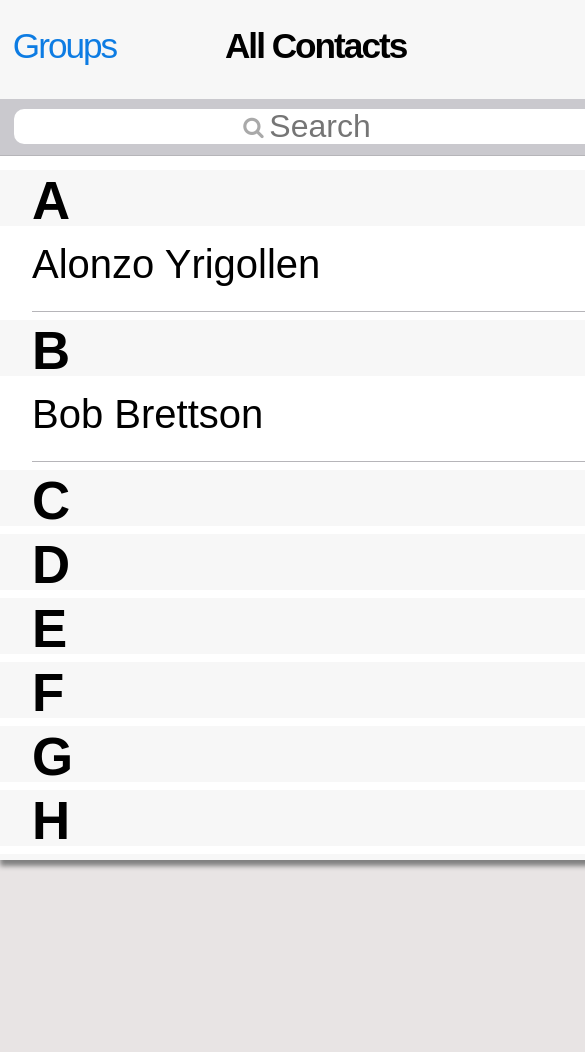
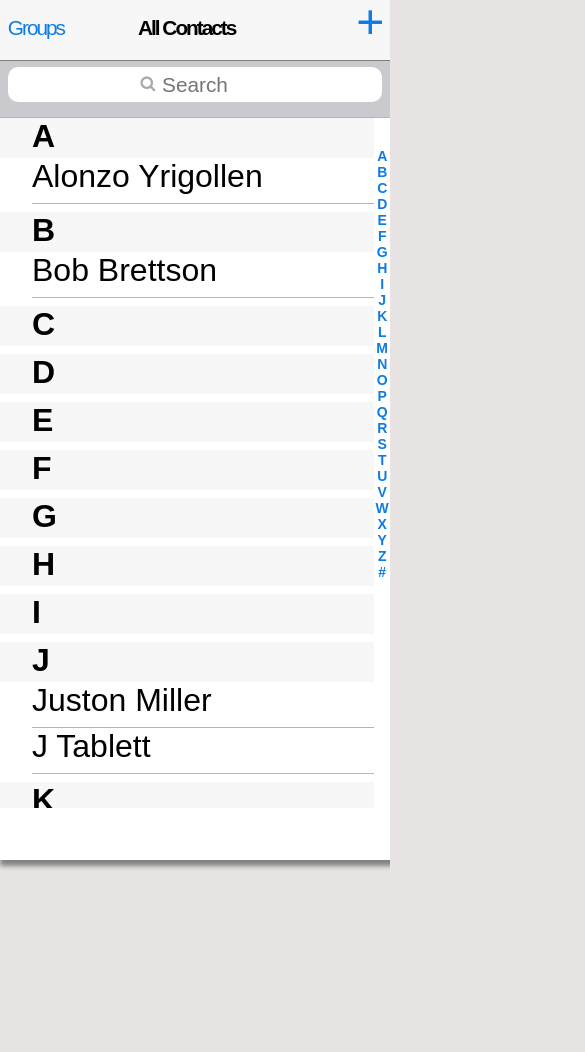
Before and after one commit to geekwise-kao-thao/jsmvc, a plain HTML site: page index.html in a window 390 px wide. Shown: the top 1052 px of the page, 585 px wide, since content can reach past the window. After the commit the page ends 1008 px from the top, so only its background shows below. Drawn offline with Linux system fonts and the light colour scheme; a script that the page names is missing.

Commit message:
working on media query max width 400px

```diff
--- a/css/main.css
+++ b/css/main.css
@@ -419,6 +419,59 @@ div[id^=chevron_container_]{
     padding-left: 35px;
 }
 
+/* media query redo starts */
+@media only screen
+and (max-width : 400px){
+
+
+    #contact_container{
+    width:100%;
+    font-size:1.3rem;
+    }
+    #top_row_container{
+    font-size:1.3rem;
+    height:7%;
+    }
+    #top_row_element_2{
+        font-size:3rem;
+        margin-top:-6px;
+    }
+    #search_container{
+        top:61px;
+    }
+    #search_icon{
+        top: 24.8%;
+        left: 36%;
+        font-size: 16px;
+    }
+    #search{
+        font-size:1.3rem;
+    }
+    #names_container{
+        top:118px;
+    }
+    div[id^=abc_container_]{
+        font-size:2rem;
+    }
+    .inner_contact_container{
+        font-size:2rem;
+        margin-top:0;
+        padding-bottom: 0.5rem;
+    }
+    p[id^=letter_container_]{
+        height:2.5rem;
+    }
+
+    #right_column_letters_container{
+        font-size:14px;
+        margin-top:38%;
+    }
+
+
+}
+
+
+
 /*media querry side by side fix*/
 /*
 @media only screen
```
